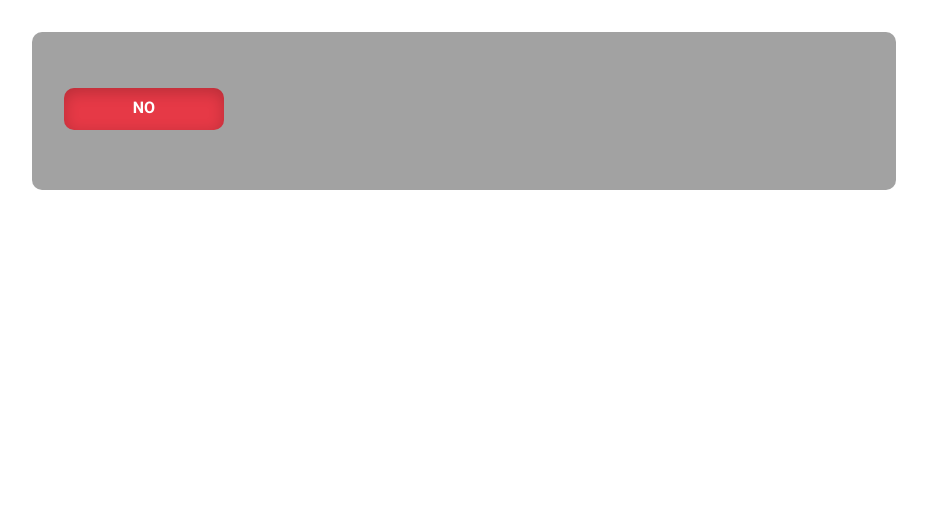
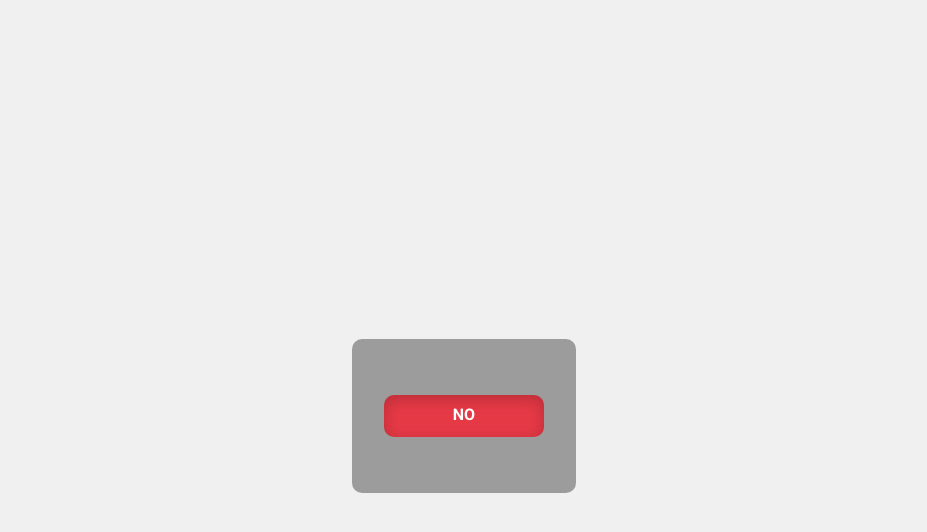
Before and after one commit to vivi-cake/stuff, a plain HTML site: page index.html in a window 1280 px wide. Shown: the whole page, without its empty margins (176-1103 px from the left). Drawn offline with Linux system fonts and the light colour scheme.

Commit message:
Update style.css

```diff
--- a/style.css
+++ b/style.css
@@ -1,3 +1,33 @@
+body {
+    margin: 0;
+    padding: 0;
+    font-family: 'Roboto', sans-serif;
+    display: flex;
+    justify-content: center;
+    align-items: center;
+    height: 100vh;
+    background-color: #f0f0f0;
+}
+
+section {
+    max-width: 800px;
+    margin: 0 auto;
+    padding: 2rem;
+    background-color: rgba(100, 100, 100, 0.6);
+    border-radius: 10px;
+    margin-top: 2rem;
+    display: flex;
+    justify-content: center;
+    align-items: center;
+}
+
+.buttons-container {
+    display: flex;
+    justify-content: center;
+    align-items: center;
+}
+
+
 .buttons-container h2 {
     font-family: "Roboto", sans-serif;
     margin-bottom: 0;
```
